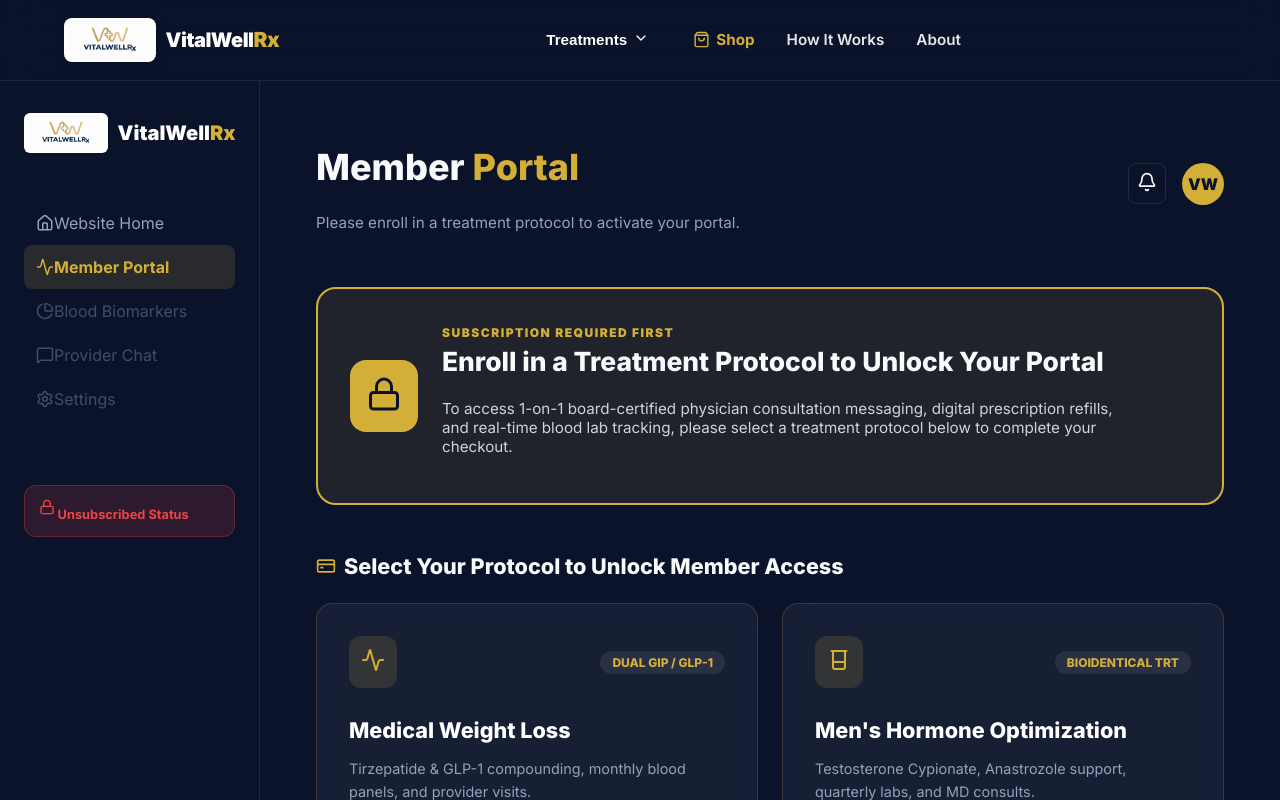
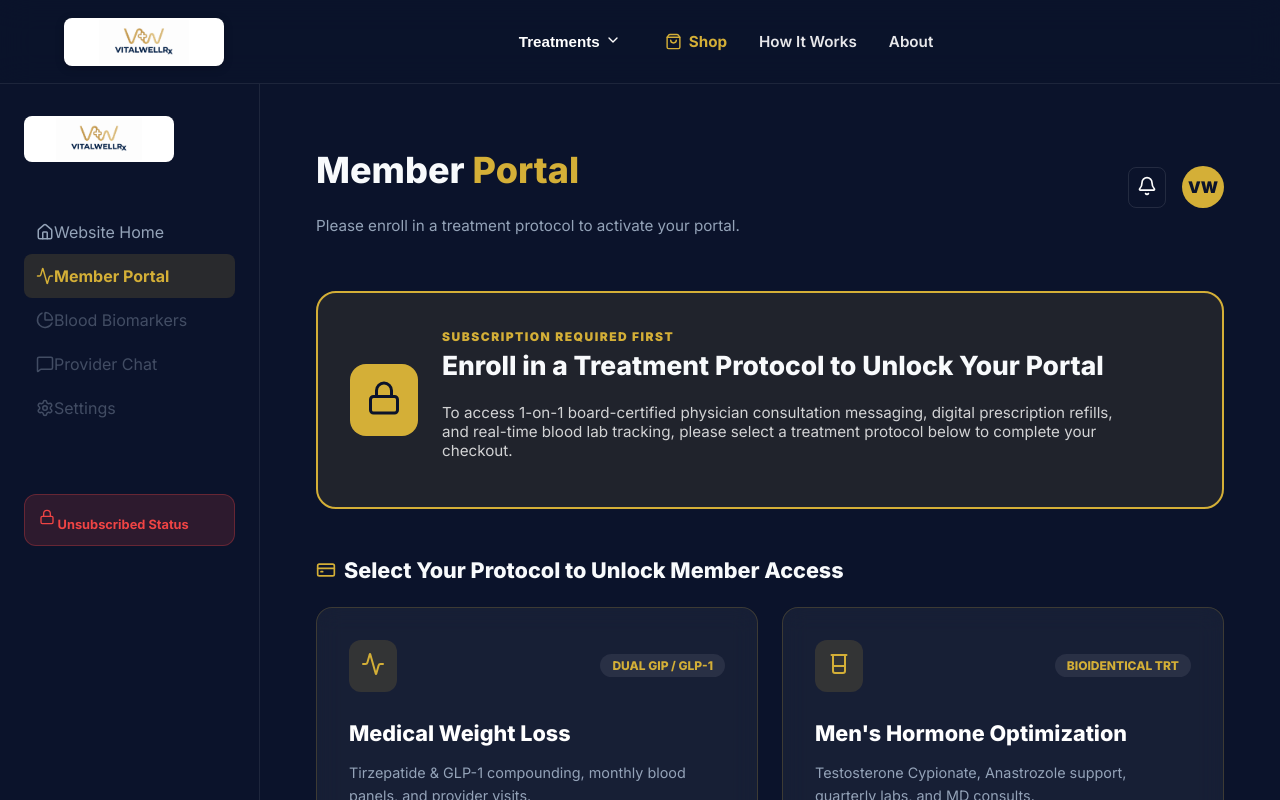
Before and after one commit to Emmanuelombaye/VitalWellRx, a Next.js app: page /dashboard in a window 1280 px wide. Shown: the top 800 px of the page. Built offline with nearby package versions, Linux system fonts and the light colour scheme.

Commit message:
Remove redundant text typography beside brand logo image

```diff
--- a/app/dashboard/page.tsx
+++ b/app/dashboard/page.tsx
@@ -65,13 +65,10 @@
     <div className="flex portal-layout" style={{ minHeight: '100vh', backgroundColor: 'var(--background)' }}>
       {/* Sidebar Navigation */}
       <aside className="portal-aside" style={{ width: '260px', borderRight: '1px solid rgba(255,255,255,0.08)', padding: '2rem 1.5rem', backgroundColor: 'var(--primary-navy)' }}>
-        <Link href="/" style={{ display: 'flex', alignItems: 'center', gap: '0.6rem', textDecoration: 'none', marginBottom: '3rem' }}>
-          <div style={{ position: 'relative', width: '84px', height: '40px', borderRadius: '6px', overflow: 'hidden', flexShrink: 0, backgroundColor: '#ffffff', padding: '3px 6px', display: 'flex', alignItems: 'center', justifyContent: 'center' }}>
-            <Image src="/newlogo.png" alt="VitalWellRx" fill sizes="84px" style={{ objectFit: 'contain', padding: '2px' }} />
+        <Link href="/" style={{ display: 'flex', alignItems: 'center', textDecoration: 'none', marginBottom: '3rem' }}>
+          <div style={{ position: 'relative', width: '150px', height: '46px', borderRadius: '8px', overflow: 'hidden', flexShrink: 0, backgroundColor: '#ffffff', padding: '4px 8px', display: 'flex', alignItems: 'center', justifyContent: 'center' }}>
+            <Image src="/newlogo.png" alt="VitalWellRx" fill sizes="150px" style={{ objectFit: 'contain', padding: '2px' }} />
           </div>
-          <span style={{ fontSize: '1.25rem', fontWeight: 900, color: 'white' }}>
-            VitalWell<span className="text-gold">Rx</span>
-          </span>
         </Link>
 
         <div className="flex flex-col gap-3">
--- a/components/Navbar.tsx
+++ b/components/Navbar.tsx
@@ -65,13 +65,10 @@
     <header style={{ position: 'sticky', top: 0, left: 0, width: '100%', zIndex: 1000, backgroundColor: 'rgba(11, 19, 43, 0.95)', backdropFilter: 'blur(16px)', borderBottom: '1px solid rgba(255,255,255,0.08)' }}>
       <nav className="container" style={{ padding: '1.1rem 1.5rem', display: 'flex', alignItems: 'center', justifyContent: 'space-between' }}>
         {/* Left: Brand Logo */}
-        <Link href="/" style={{ display: 'flex', alignItems: 'center', gap: '0.6rem', textDecoration: 'none' }}>
-          <div style={{ position: 'relative', width: '92px', height: '44px', borderRadius: '8px', overflow: 'hidden', flexShrink: 0, backgroundColor: '#ffffff', padding: '3px 6px', boxShadow: '0 2px 8px rgba(0,0,0,0.2)', display: 'flex', alignItems: 'center', justifyContent: 'center' }}>
-            <Image src="/newlogo.png" alt="VitalWellRx Logo" fill sizes="92px" style={{ objectFit: 'contain', padding: '2px' }} priority />
+        <Link href="/" style={{ display: 'flex', alignItems: 'center', textDecoration: 'none' }}>
+          <div style={{ position: 'relative', width: '160px', height: '48px', borderRadius: '8px', overflow: 'hidden', flexShrink: 0, backgroundColor: '#ffffff', padding: '4px 8px', boxShadow: '0 2px 10px rgba(0,0,0,0.2)', display: 'flex', alignItems: 'center', justifyContent: 'center' }}>
+            <Image src="/newlogo.png" alt="VitalWellRx Logo" fill sizes="160px" style={{ objectFit: 'contain', padding: '2px' }} priority />
           </div>
-          <span style={{ fontSize: '1.25rem', fontWeight: 900, color: 'white', letterSpacing: '-0.5px' }}>
-            VitalWell<span className="text-gold" style={{ fontSize: '1.3rem' }}>Rx</span>
-          </span>
         </Link>
 
         {/* Center Top Nav Links (Desktop) */}
```
